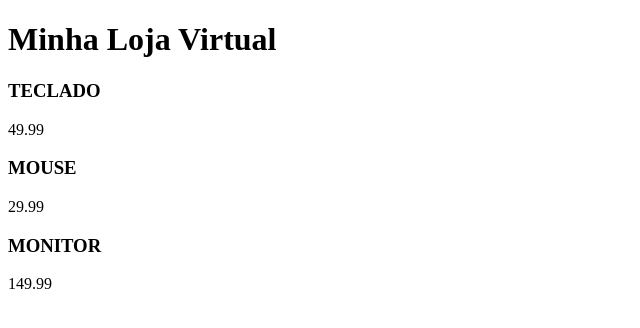
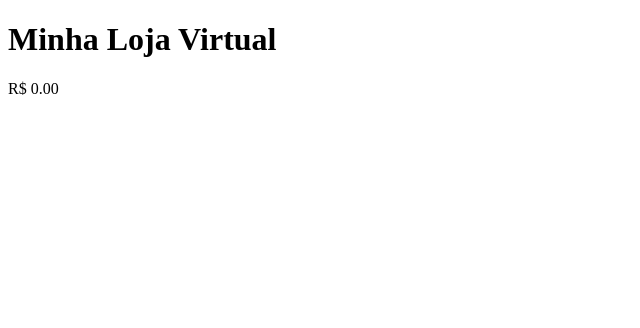
Before and after one commit to DrackLuax/e-commerce, an Angular app in the folder leonardo_fontinele/e-commerce/: page / in a window 1280 px wide. Shown: the top 328 px of the page, without its empty margins (0-640 px from the left). Built offline with nearby package versions, Linux system fonts and the light colour scheme.

Commit message:
refactor: integra pipe de preço formatado no componente produto

```diff
--- a/leonardo_fontinele/e-commerce/src/app/components/produto/produto.html
+++ b/leonardo_fontinele/e-commerce/src/app/components/produto/produto.html
@@ -1,17 +1,4 @@
-<!--cria uma div que contém as informações de produto e preço-->
-<!--<div>
-    @if(mostrarProduto){
-        <h3>Produto: {{ produto }}</h3>
-    }
-    @if(mostrarPreco){
-        <p>Preço: R$ {{ preco }}</p>
-    }
-</div -->
-<div>
-    @for (item of produtos;track item) {
-        <div>
-            <h3>{{item.nome | uppercase }}</h3>
-            <p>{{item.preco}}</p>
-        </div>
-    }
+<div class="produto">
+    <h3>{{nome | uppercase}}</h3>
+    <p>{{preco | precoFormatado}}</p>
 </div>
--- a/leonardo_fontinele/e-commerce/src/app/components/produto/produto.ts
+++ b/leonardo_fontinele/e-commerce/src/app/components/produto/produto.ts
@@ -1,21 +1,15 @@
-import { Component } from '@angular/core';
-import { UpperCasePipe } from '@angular/common';
+import { Component, Input, Output, EventEmitter, input } from '@angular/core';
+import { UpperCasePipe, CurrencyPipe } from '@angular/common';
+import { PrecoFormatadoPipe } from '../../pipes/preco-formatado-pipe';
 
 @Component({
   selector: 'app-produto',
-  imports: [UpperCasePipe],
+  imports: [UpperCasePipe, CurrencyPipe, PrecoFormatadoPipe],
   templateUrl: './produto.html',
   styleUrl: './produto.css',
 })
 // adcionando a classe Produto com as propriedades produto, preço, mostrarProduto, mostrarPreco
 export class Produto {
-  produto = 'Notebook Gamer';
-  preco = 5000;
-  mostrarProduto = true;
-  mostrarPreco = true;
-  produtos = [
-    {nome:'Teclado', preco:49.99},
-    {nome:'Mouse', preco:29.99},
-    {nome:'Monitor', preco:149.99}
-  ];
+  @Input() nome: string = '';
+  @Input() preco: number = 0;
 }
```
